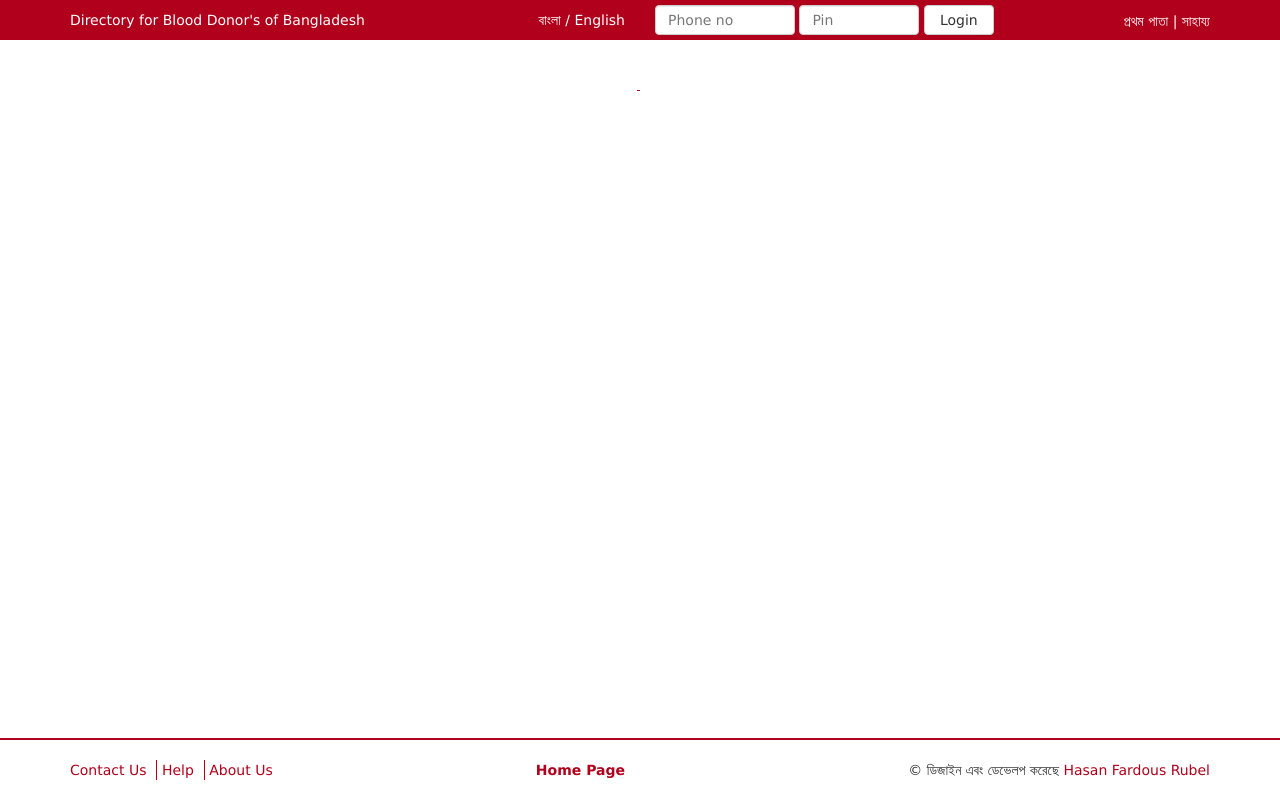
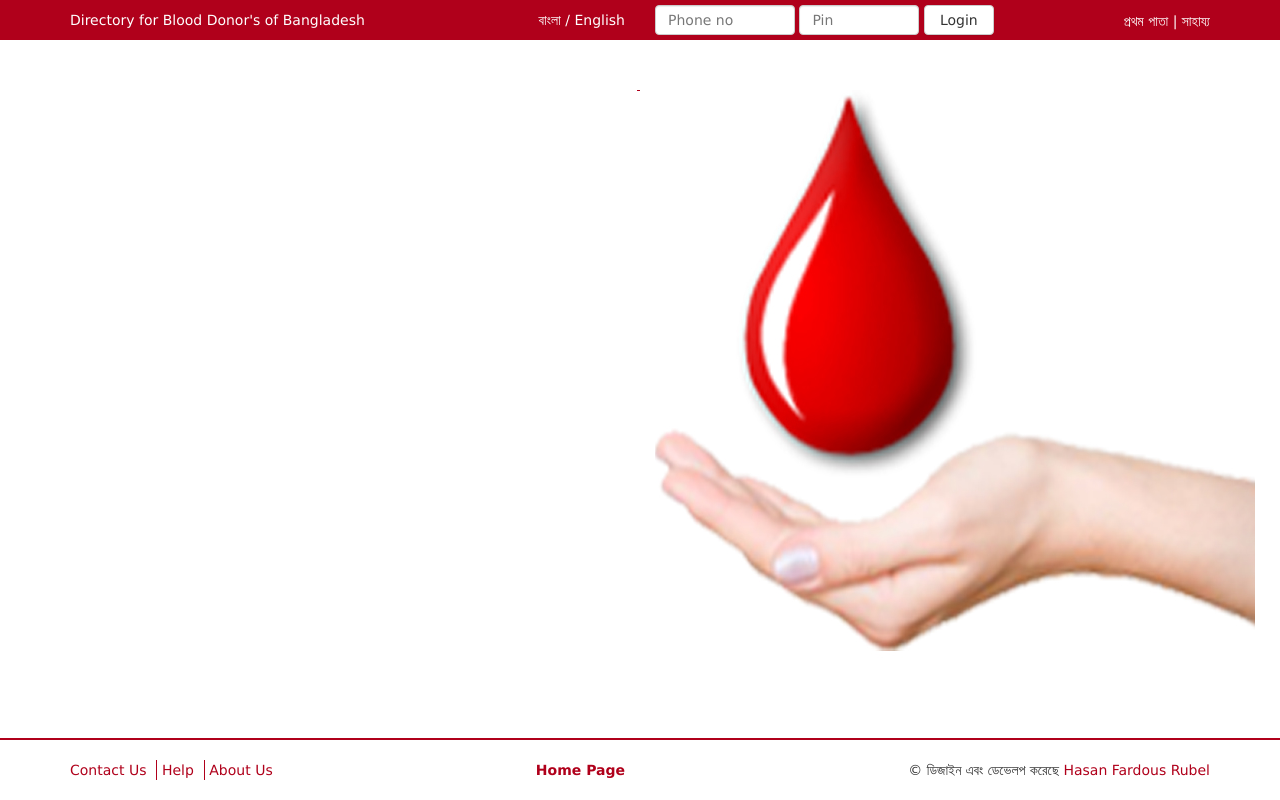
Before and after one commit to almaruf/rubel, a PHP site: page /verification.php in a window 1280 px wide. Run offline with PHP 8.4, Linux system fonts and the light colour scheme; data that the repository does not hold is empty; some libraries are stand-ins or nearby versions.

Commit message:
Add an image to verify page
Add an image to verify page

```diff
--- a/blood/verification.php
+++ b/blood/verification.php
@@ -108,6 +108,9 @@
 				</form>
 				<?php } ?>
 			</div>
+			<div class="col-lg-6 col-md-6 col-sm-6 wanted donor">
+				<img src="img/donate-blood.png" alt="" />
+			</div>
 		</div>
 	</div>
 
```
Also changed, not shown: blood/img/donate-blood.png (added).
